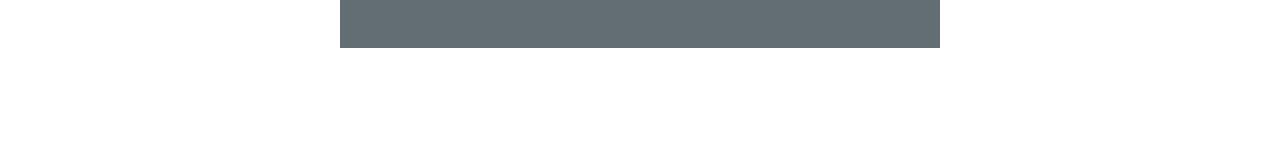
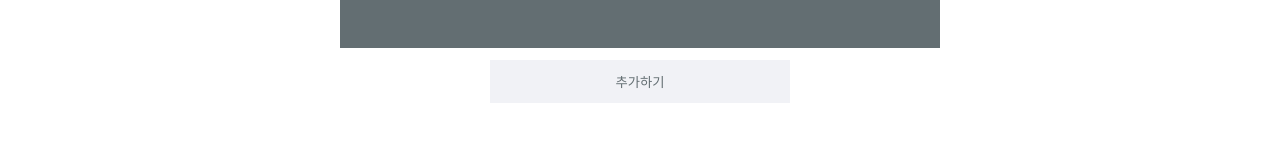
Before and after one commit to sunm-in/ToyProjectReact, a React (Create React App) app in the folder react-speak/: page / in a window 1280 px wide. Shown: the part 269-410 px from the top of the page. Built offline with nearby package versions, Linux system fonts and the light colour scheme.

Commit message:
Button 적용

```diff
--- a/react-speak/src/elements/Button.js
+++ b/react-speak/src/elements/Button.js
@@ -2,20 +2,30 @@ import React from "react";
 import styled from "styled-components";
 
 const Button = (props) => {
-    const {text, children, _onClick, is_float, margin, width, padding} = props;
+  const { text, children, _onClick, is_float, margin, width, padding } = props;
 
   const styles = {
     margin: margin,
     width: width,
     padding: padding,
-    }
+  };
 
-    return(
+  if (is_float) {
+    return (
       <React.Fragment>
-
+        <FloatButton onClick={_onClick}>{text ? text : children}</FloatButton>
       </React.Fragment>
     );
   }
+
+  return (
+    <React.Fragment>
+      <ElButton {...styles} onClick={_onClick}>
+        {text ? text : children}
+      </ElButton>
+    </React.Fragment>
+  );
+};
 
 Button.defaultProps = {
   shape: "circle",
@@ -26,10 +36,35 @@ Button.defaultProps = {
   margin: false,
   width: "100%",
   padding: "12px 0px",
-}
+};
 
 const ElButton = styled.button`
+  display: block;
+  width: ${(props) => props.width};
+  background-color: #f1f2f6;
+  color: #636e72;
+  padding: 12px 0px;
+  box-sizing: border-box;
+  border: none;
+  padding: ${(props) => props.padding};
+  ${(props) => (props.margin ? `margin: ${props.margin};` : "")}
+`;
 
+const FloatButton = styled.button`
+  width: 50px;
+  height: 50px;
+  background-color: #f1f2f6;
+  color: #636e72;
+  box-sizing: border-box;
+  font-size: 24px;
+  font-weight: 800;
+  position: fixed;
+  bottom: 50px;
+  right: 16px;
+  text-align: center;
+  vertical-align: middle;
+  border: none;
+  border-radius: 50px;
 `;
 
 export default Button;
--- a/react-speak/src/shared/App.js
+++ b/react-speak/src/shared/App.js
@@ -1,7 +1,7 @@
 import React from "react";
 import Grid from "../elements/Grid";
 import Header from "../elements/Header";
-
+import Button from "../elements/Button";
 import Text from "../elements/Text";
 
 function App() {
@@ -16,6 +16,7 @@ function App() {
       <Grid bg="#636e72" padding="20px" width="600px" margin="auto">
         <Text bold size="24px">test</Text>
       </Grid>
+      <Button text="추가하기" width="300px" margin="12px auto"></Button>
 
     </React.Fragment>
   );
```
Lines whose indentation alone changed are shown as unchanged.
